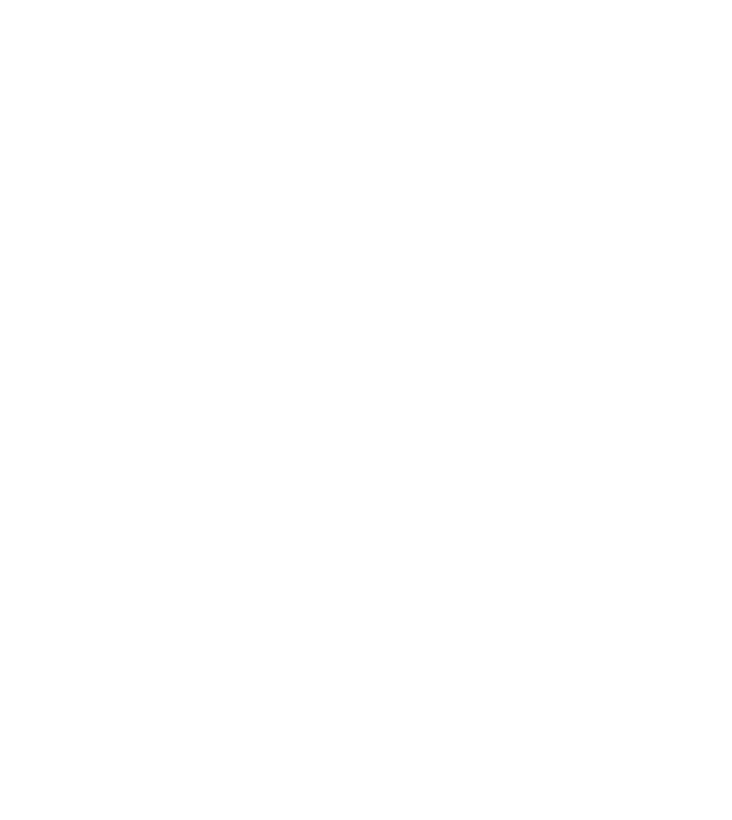
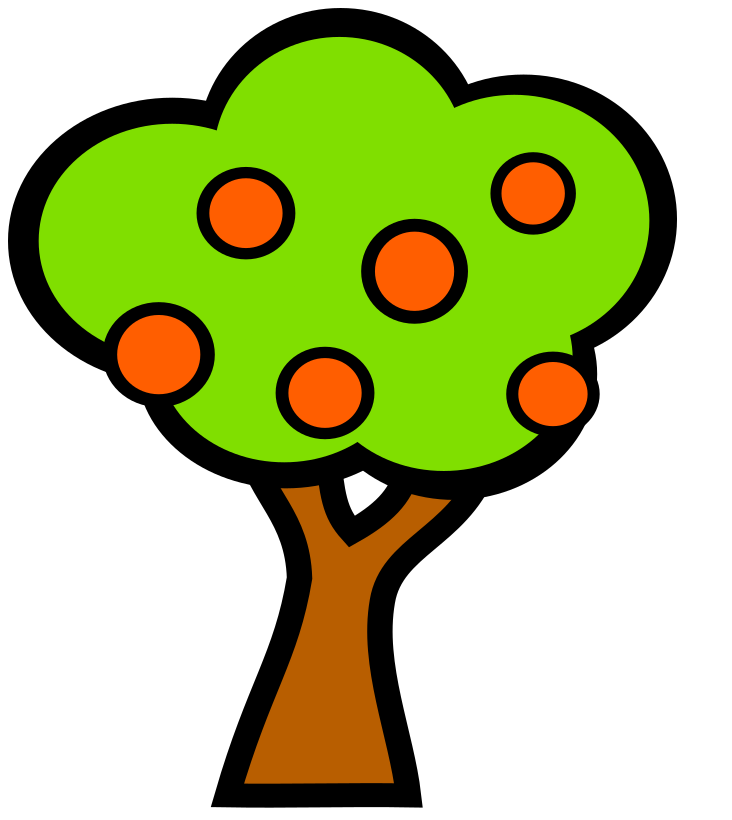
Before and after one commit to SavannahMerritt/checkpoint3, a plain HTML site: page index.html in a window 1280 px wide. Shown: the whole page, without its empty margins (0-732 px from the left). Drawn offline with nearby package versions, Linux system fonts and the light colour scheme.

Commit message:
Added needed images

```diff
--- a/index.html
+++ b/index.html
@@ -11,7 +11,7 @@
 
 <!--Body Start-->
 <body>
-
+  <img src="img/Tree-800px.png" class="tree" id="tree">
 
 <!--Body end-->
 </body>
```
Also changed, not shown: img/Apple-300px.png (added), img/Doctor-300px.png (added), img/Phone-300px.png (added), img/Scientist-300px.png (added), img/Snake-300px.png (added), img/Tree-800px.png (added).
